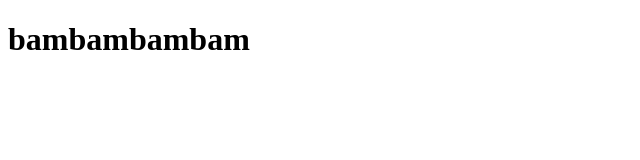
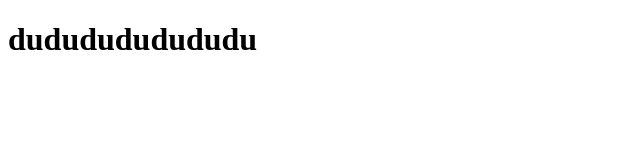
Before and after one commit to dotob/autest, a website: page index.html in a window 1280 px wide. Shown: the whole page, without its empty margins (0-640 px from the left). Drawn offline with Linux system fonts and the light colour scheme.

Commit message:
Update index.html

```diff
--- a/index.html
+++ b/index.html
@@ -4,6 +4,6 @@
     <title>autest</title>
   </head>
   <body>
-    <h1>bambambambam</h1>
+    <h1>dududududududu</h1>
   </body>
 </html>
```
